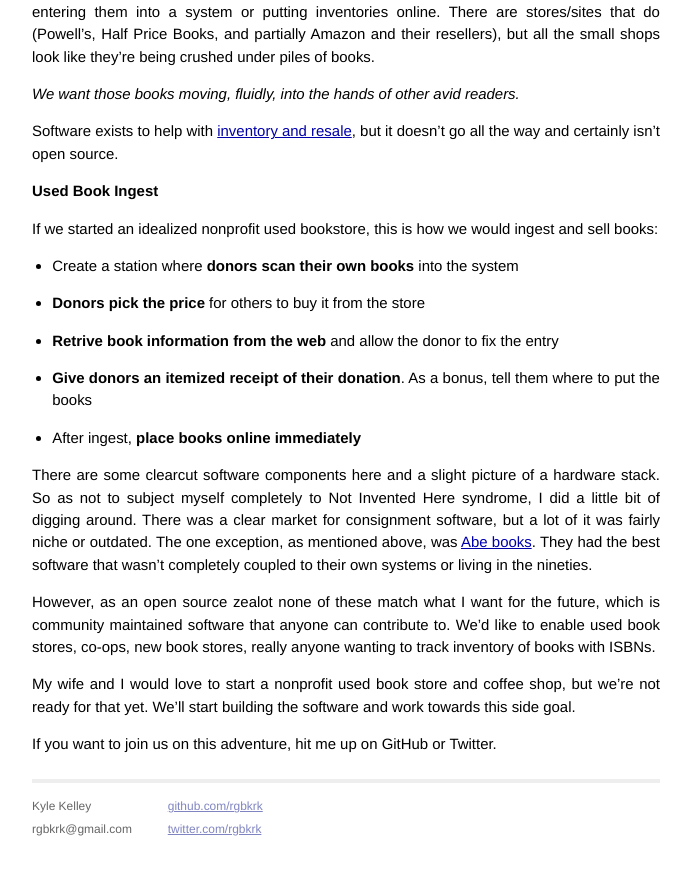
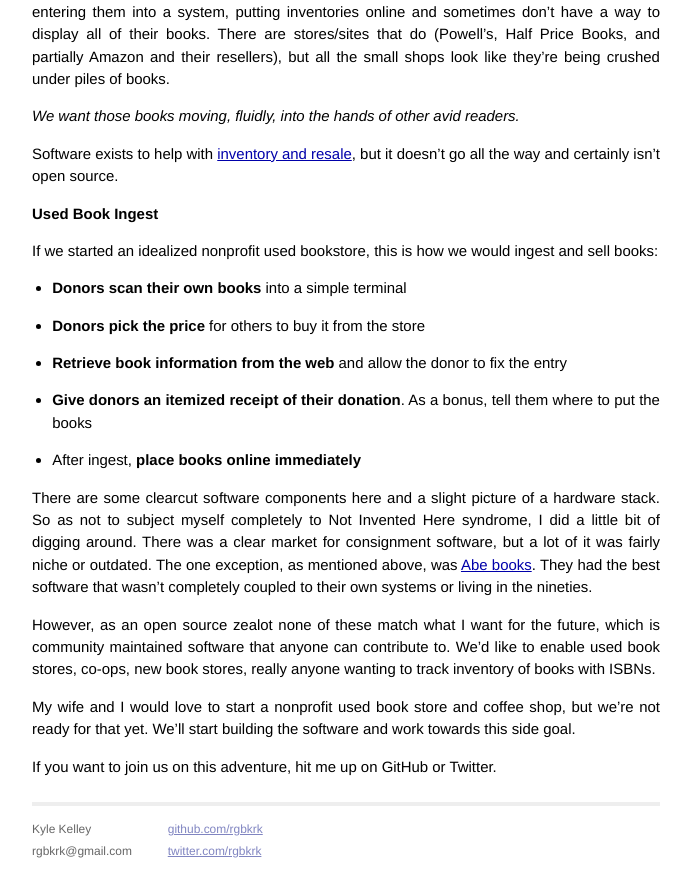
Before and after one commit to rgbkrk/rgbkrk.github.io, a Jekyll site: the page built from _posts/2013-06-15-used-books.markdown, in a window 1280 px wide. Shown: the part 881-1756 px from the top of the page, without its empty margins (294-985 px from the left). Built offline with Jekyll 4.4.1, drawn with Linux system fonts in a browser that asks for light colours; nearby versions of some CDN libraries; before the commit the page ends 1733 px from its top, so only the background shows below that; some of the changed text lies outside the part shown.

Commit message:
Fix typo, add detail

```diff
--- a/_posts/2013-06-15-used-books.markdown
+++ b/_posts/2013-06-15-used-books.markdown
@@ -17,7 +17,7 @@ There is one glaring issue we have seen across many of the smaller used book sto
 
 ![Piles of Books](http://i.imgur.com/kSmtbDI.jpg)
 
-Many used book stores have piles of books but don't appear to have a good system for entering them into a system or putting inventories online. There are stores/sites that do (Powell's, Half Price Books, and partially Amazon and their resellers), but all the small shops look like they're being crushed under piles of books.
+Many used book stores have piles of books but don't appear to have a good system for entering them into a system, putting inventories online and sometimes don't have a way to display all of their books. There are stores/sites that do (Powell's, Half Price Books, and partially Amazon and their resellers), but all the small shops look like they're being crushed under piles of books.
 
 *We want those books moving, fluidly, into the hands of other avid readers.*
 
@@ -27,11 +27,11 @@ Software exists to help with [inventory and resale](http://www.abebooks.com/home
 
 If we started an idealized nonprofit used bookstore, this is how we would ingest and sell books:
 
-* Create a station where **donors scan their own books** into the system
+* **Donors scan their own books** into a simple terminal
 
 * **Donors pick the price** for others to buy it from the store
 
-* **Retrive book information from the web** and allow the donor to fix the entry
+* **Retrieve book information from the web** and allow the donor to fix the entry
 
 * **Give donors an itemized receipt of their donation**. As a bonus, tell them where to put the books
 
```
